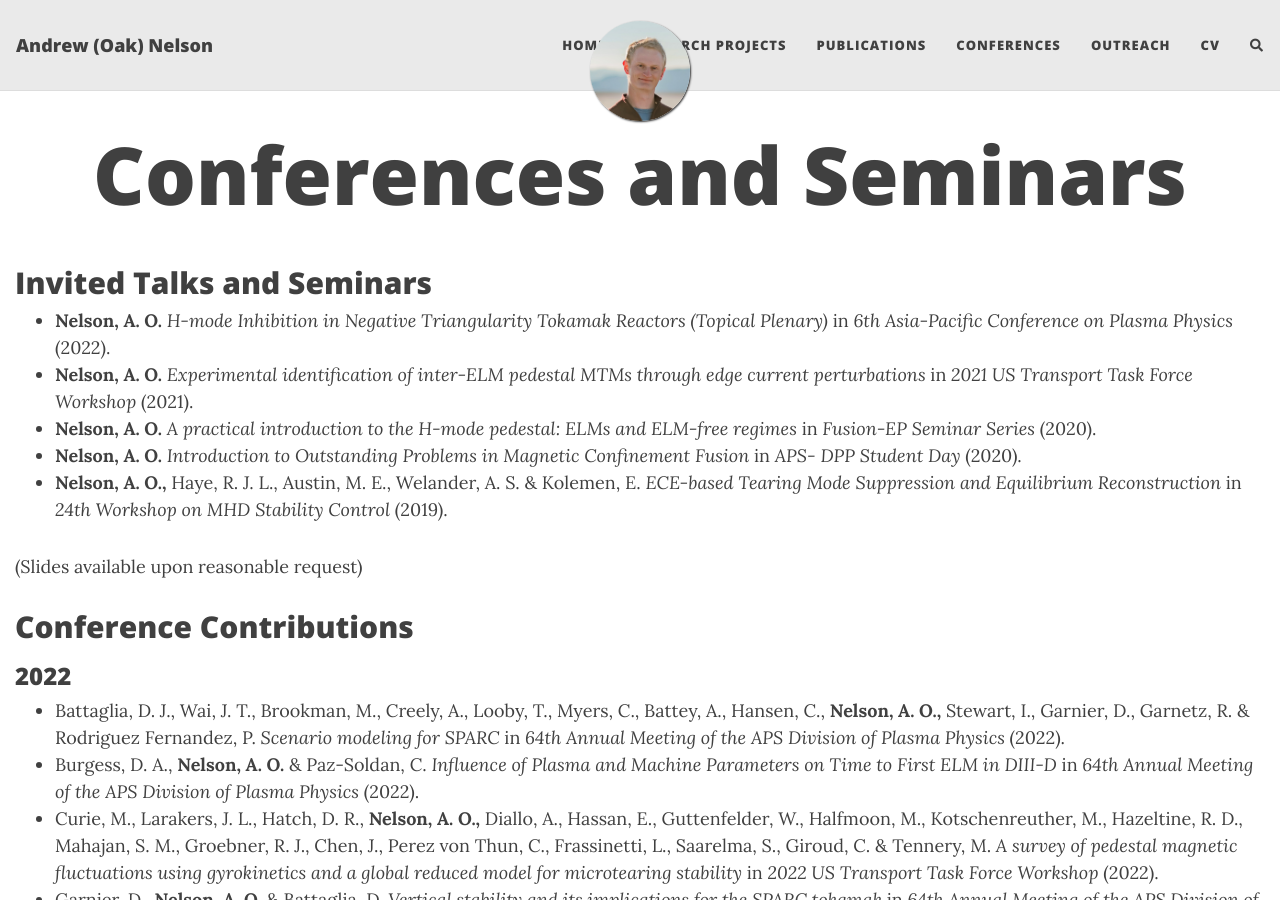
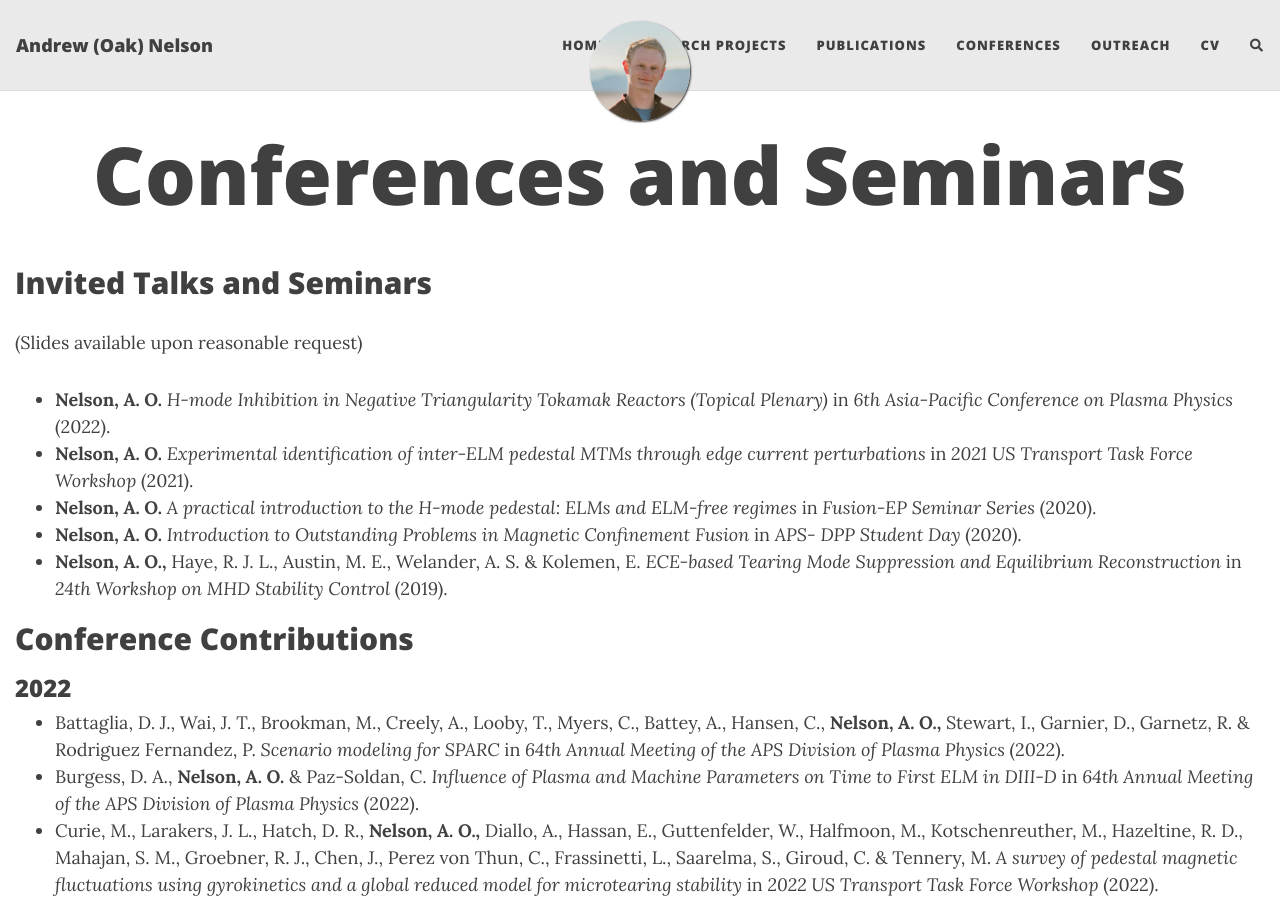
Before and after one commit to nelsonand/website, a Jekyll site: the page built from conferences.md, in a window 1280 px wide and 900 px high. Built offline with Jekyll 4.4.1, drawn with Linux system fonts in a browser that asks for light colours; nearby versions of some CDN libraries; comment, search, counter and statistics services are not loaded; part of the change alters nothing that is shown.

```diff
--- a/conferences.md
+++ b/conferences.md
@@ -5,6 +5,8 @@ full-width: true
 ---
 
 ## Invited Talks and Seminars
+
+(Slides available upon reasonable request)
 
 - **Nelson, A. O.** _H-mode Inhibition in Negative Triangularity Tokamak Reactors (Topical Plenary)_
     in _6th Asia-Pacific Conference on Plasma Physics_ (2022).
@@ -17,8 +19,6 @@ full-width: true
 - **Nelson, A. O.,** Haye, R. J. L., Austin, M. E., Welander, A. S. & Kolemen, E. _ECE-based Tearing_
     _Mode Suppression and Equilibrium Reconstruction_ in _24th Workshop on MHD Stability Control_
     (2019).
-
-(Slides available upon reasonable request)
 
 ## Conference Contributions
 
```
